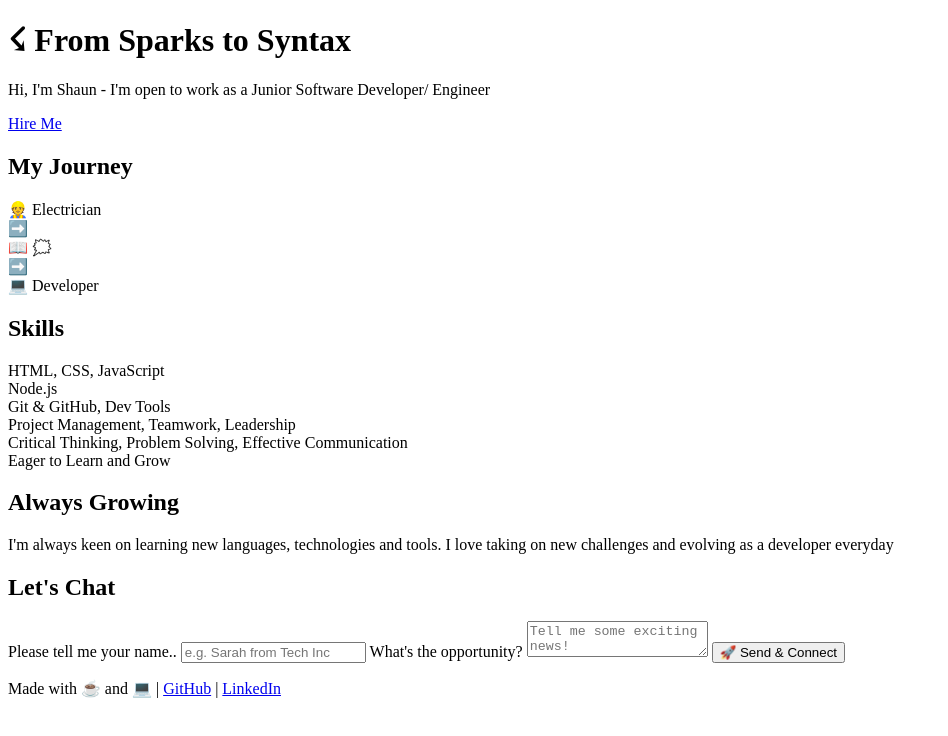
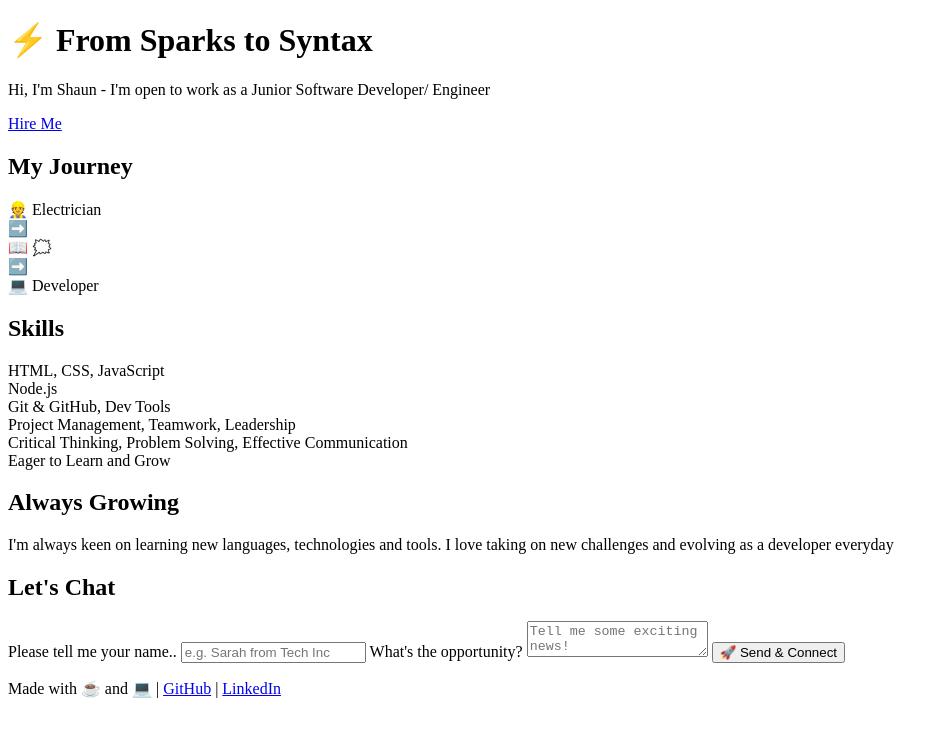
Before and after one commit to ShaunK79/ThisDevIsOpen, a plain HTML site: page public/index.html in a window 1280 px wide. Shown: the whole page, without its empty margins (0-948 px from the left). Drawn offline with Linux system fonts and the light colour scheme; files that its build step writes are made by us from their sources; files whose address does not match are found by name.

Commit message:
changed lightning bolt to high voltage emoji

```diff
--- a/public/index.html
+++ b/public/index.html
@@ -3,17 +3,19 @@
 <head>
     <meta charset="UTF-8">
     <meta name="viewport" content="width=device-width, initial-scale=1.0">
+    <!-- Styles and JS links -->
     <link rel="stylesheet" href="/Users/shaunalexanderkriel/ThisDevIsOpen/public/styles.css">
     <script src="/Users/shaunalexanderkriel/ThisDevIsOpen/public/animation.js"></script>
     <title>Hire Me - From Electrician to Developer!</title>
 </head>
 <body>
+    <!-- Header Section -->
     <header>
-        <h1>&#9735 From Sparks to Syntax</h1>
+        <h1>⚡ From Sparks to Syntax</h1>
         <p>Hi, I'm Shaun - I'm open to work as a Junior Software Developer/ Engineer</p>
         <a href="#contact" class="cta">Hire Me</a>
     </header>
-
+    <!-- Animation Section -->
     <section id="animation">
         <h2>My Journey</h2>
         <div class="animation-container">
@@ -24,7 +26,7 @@
             <div class="step developer">💻 Developer</div>
         </div>
     </section>
-
+    <!-- Skills Section -->
     <section id="skills">
         <h2>Skills</h2>
         <div class="skills-grid">
@@ -36,12 +38,12 @@
             <div>Eager to Learn and Grow</div>
         </div>
     </section>
-
+    <!-- Skills Section -->
     <section id="growth">
         <h2>Always Growing</h2>
         <p>I'm always keen on learning new languages, technologies and tools. I love taking on new challenges and evolving as a developer everyday</p>
     </section>
-
+    <!-- Contact Section -->
     <section id="contact">
         <h2>Let's Chat</h2>
         <form id="funForm">
@@ -54,7 +56,7 @@
             <button type="submit">🚀 Send & Connect</button>
         </form>
     </section>
-
+    <!-- Footer  -->
     <footer>
         <p>Made with ☕ and 💻 | <a href="https://github.com/ShaunK79" target="_blank">GitHub</a> | <a href="https://www.linkedin.com/in/shaun-kriel-0329b3a1/" target="_blank">LinkedIn</a></p>
     </footer>
```
